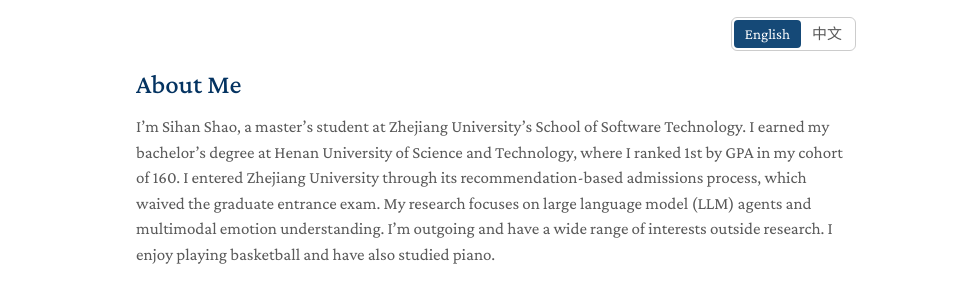
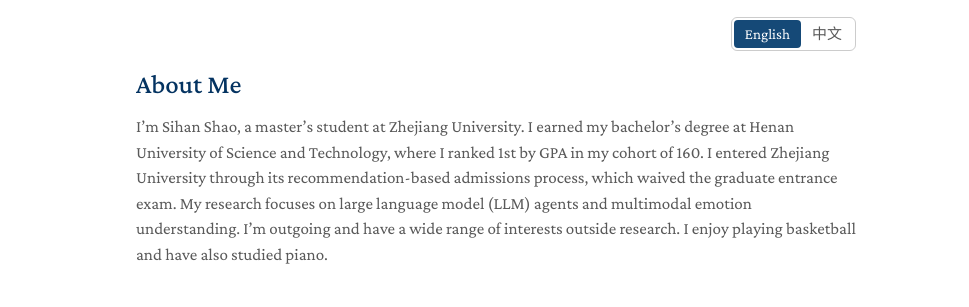
Before and after one commit to Xiaoshaoxinxing/xiaoshaoxinxing.github.io, a plain HTML site: page index.html in a window 1280 px wide. Shown: the top 307 px of the page, 311-1280 px from the left. Drawn offline with nearby package versions, Linux system fonts and the light colour scheme.

Commit message:
Use the university name in the profile introduction

```diff
--- a/index.html
+++ b/index.html
@@ -43,7 +43,7 @@
       </header>
       <section aria-label="Academic profile" data-zh-aria-label="个人学术资料">
         <h2 id="about-me" data-zh="个人简介">About Me</h2>
-        <p data-zh="我是邵思瀚，本科就读于河南科技大学，GPA 在同届 160 名学生中排名第1。随后，我通过推免进入浙江大学软件学院攻读硕士学位。目前，我主要研究大语言模型智能体与多模态情感理解。生活中，我性格开朗，兴趣广泛，喜欢打篮球，也学过钢琴。">I’m Sihan Shao, a master’s student at Zhejiang University’s School of Software Technology. I earned my bachelor’s degree at Henan University of Science and Technology, where I ranked 1st by GPA in my cohort of 160. I entered Zhejiang University through its recommendation-based admissions process, which waived the graduate entrance exam. My research focuses on large language model (LLM) agents and multimodal emotion understanding. I’m outgoing and have a wide range of interests outside research. I enjoy playing basketball and have also studied piano.</p>
+        <p data-zh="我是邵思瀚，本科就读于河南科技大学，GPA 在同届 160 名学生中排名第1。随后，我通过推免进入浙江大学攻读硕士学位。目前，我主要研究大语言模型智能体与多模态情感理解。生活中，我性格开朗，兴趣广泛，喜欢打篮球，也学过钢琴。">I’m Sihan Shao, a master’s student at Zhejiang University. I earned my bachelor’s degree at Henan University of Science and Technology, where I ranked 1st by GPA in my cohort of 160. I entered Zhejiang University through its recommendation-based admissions process, which waived the graduate entrance exam. My research focuses on large language model (LLM) agents and multimodal emotion understanding. I’m outgoing and have a wide range of interests outside research. I enjoy playing basketball and have also studied piano.</p>
 
         <h2 id="research-interests" data-zh="研究方向">Research Interests</h2>
         <ul>
```
